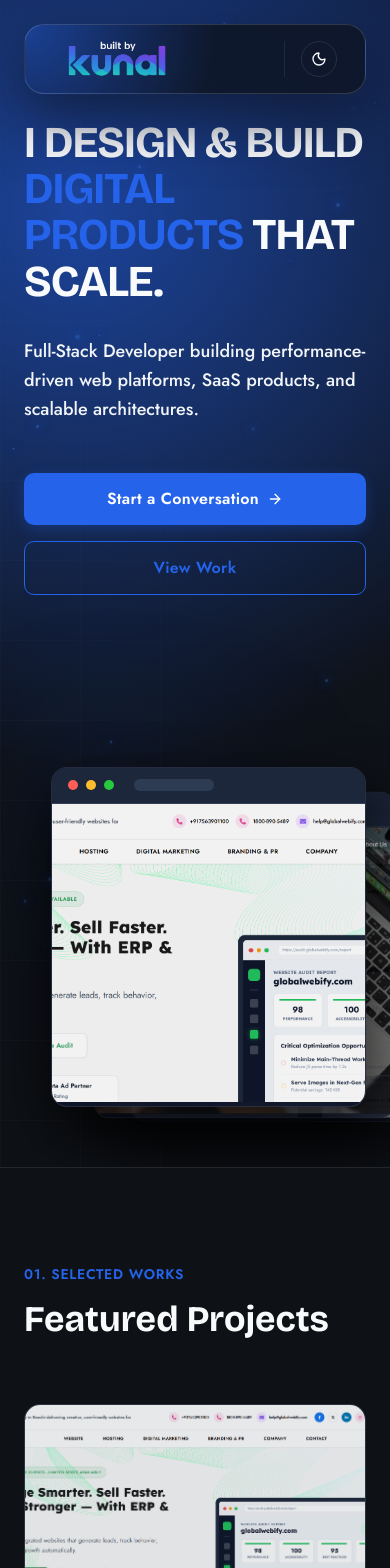
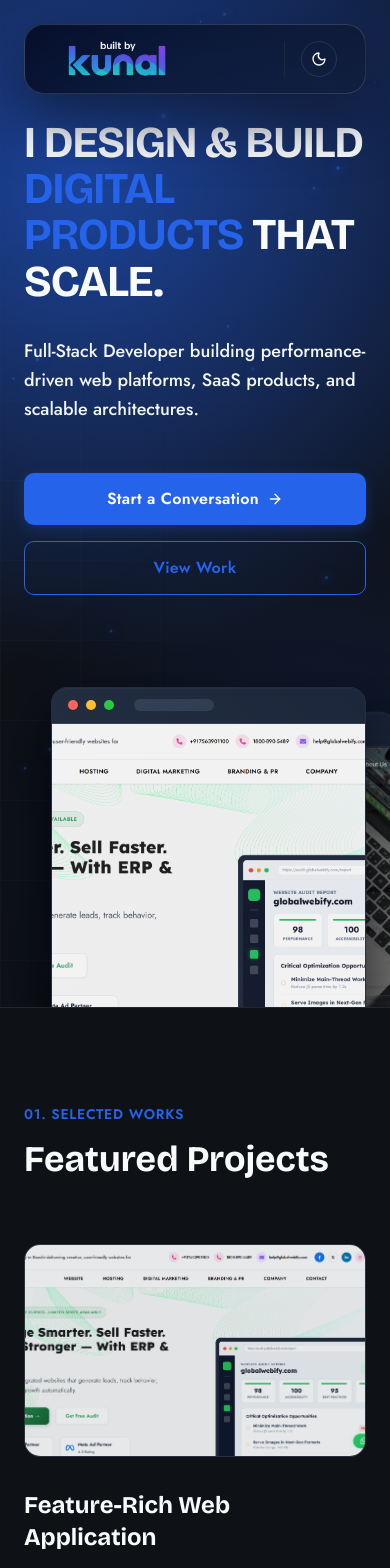
Before and after one commit to KunalBose2772/kunal, a Next.js app: page / in a window 390 px wide. Shown: the top 1568 px of the page. Built offline with nearby package versions, Linux system fonts and the light colour scheme.

Commit message:
fix(mobile): adjust mockup spacing and refine design depth

```diff
--- a/app/globals.css
+++ b/app/globals.css
@@ -70,15 +70,14 @@
 
 .nav-glass {
   background:
-    linear-gradient(135deg, #4ec0fe 0%, #4ec0fe 55%, #e5f6ff 100%);
+    linear-gradient(135deg, rgba(255, 255, 255, 0.8) 0%, rgba(255, 255, 255, 0.45) 100%);
   backdrop-filter: blur(16px);
   -webkit-backdrop-filter: blur(16px);
 }
 
 html.dark .nav-glass {
   background:
-    radial-gradient(circle at 0% 0%, rgba(37, 99, 235, 0.55), transparent 55%),
-    rgba(15, 23, 42, 0.96);
+    linear-gradient(135deg, rgba(2, 6, 23, 0.8) 0%, rgba(15, 23, 42, 0.5) 100%);
 }
 
 .crystal-border {
--- a/components/Hero.js
+++ b/components/Hero.js
@@ -23,7 +23,10 @@ export default function Hero() {
             {/* Background Layer: Subtle drifting particles */}
             <HeroParticles />
 
-            <div className="max-w-[1480px] w-full mx-auto px-6 md:px-12 z-10 grid grid-cols-1 lg:grid-cols-12 gap-12 lg:gap-24 items-center relative">
+            {/* NEW: Subtle Vertical Light Beam (separating text and mockups) */}
+            <div className="hidden lg:block absolute left-[55%] top-[20%] bottom-[20%] w-[1px] bg-gradient-to-b from-transparent via-brand-accent to-transparent opacity-[0.08] lg:opacity-[0.05] shadow-[0_0_20px_rgba(37,99,235,0.2)] pointer-events-none z-0" />
+
+            <div className="max-w-[1480px] w-full mx-auto px-6 md:px-12 z-10 grid grid-cols-1 lg:grid-cols-12 gap-y-4 lg:gap-24 items-center relative">
 
                 {/* Left Side (Text & CTA) -> 55% equivalent (roughly 7 columns) */}
                 <motion.div
@@ -33,7 +36,7 @@ export default function Hero() {
                         hidden: {},
                         visible: { transition: { staggerChildren: 0.1 } },
                     }}
-                    className="lg:col-span-7 flex flex-col items-start text-left z-10"
+                    className="lg:col-span-7 flex flex-col items-start text-left z-10 lg:mb-0 relative"
                 >
                     {/* Main Headline */}
                     <motion.div variants={fadeUp} transition={{ duration: 0.8, ease: [0.22, 1, 0.36, 1] }} className="mb-8 md:mb-10">
@@ -80,7 +83,7 @@ export default function Hero() {
                     initial={{ opacity: 0, x: 50 }}
                     animate={{ opacity: 1, x: 0 }}
                     transition={{ duration: 1.2, ease: [0.22, 1, 0.36, 1], delay: 0.3 }}
-                    className="lg:col-span-5 flex justify-center lg:justify-end mt-16 lg:mt-0"
+                    className="lg:col-span-5 flex justify-center lg:justify-end mt-4 lg:mt-0 -mb-20 sm:-mb-10 lg:mb-0 relative z-0"
                 >
                     <Mockups />
                 </motion.div>
--- a/components/Mockups.js
+++ b/components/Mockups.js
@@ -29,6 +29,7 @@ const CARDS = [
 
 export default function Mockups() {
     const [activeIndex, setActiveIndex] = useState(0);
+    const [mousePos, setMousePos] = useState({ x: 0, y: 0 });
 
     useEffect(() => {
         const interval = setInterval(() => {
@@ -36,6 +37,20 @@ export default function Mockups() {
         }, 5200);
         return () => clearInterval(interval);
     }, []);
+
+    const handleMouseMove = (e) => {
+        const rect = e.currentTarget.getBoundingClientRect();
+        const x = (e.clientX - rect.left) / rect.width - 0.5;
+        const y = (e.clientY - rect.top) / rect.height - 0.5;
+        setMousePos({ x, y });
+    };
+
+    const handleMouseLeave = () => {
+        setMousePos({ x: 0, y: 0 });
+    };
+
+    const rotateX = mousePos.y * -6; // max 3deg
+    const rotateY = mousePos.x * 6;  // max 3deg
 
     const positionedCards = useMemo(() => {
         return CARDS.map((card, index) => {
@@ -90,11 +105,22 @@ export default function Mockups() {
     }, [activeIndex]);
 
     return (
-        <div className="relative w-full max-w-[680px] h-[460px] md:h-[520px] flex items-center justify-end lg:justify-center pointer-events-none">
-            {/* Soft background glow */}
-            <div className="absolute inset-0 rounded-[32px] bg-gradient-to-br from-brand-accent/18 via-transparent to-brand-accent/8 blur-3xl opacity-80" />
+        <div
+            className="relative w-full max-w-[680px] h-[460px] md:h-[520px] flex items-center justify-end lg:justify-center pointer-events-auto"
+            onMouseMove={handleMouseMove}
+            onMouseLeave={handleMouseLeave}
+        >
+            {/* Deep environmental glow behind mockups */}
+            <div
+                className="absolute inset-[-150px] pointer-events-none"
+                style={{ background: 'radial-gradient(circle at 70% 50%, rgba(37,99,235,0.18), transparent 60%)' }}
+            />
 
-            <div className="relative w-[92%] md:w-full h-[340px] md:h-[400px]">
+            <motion.div
+                className="relative w-[92%] md:w-full h-[340px] md:h-[400px] perspective-[1000px]"
+                animate={{ rotateX, rotateY }}
+                transition={{ type: "spring", stiffness: 100, damping: 30, mass: 0.5 }}
+            >
                 {positionedCards.map((card) => (
                     <motion.div
                         key={card.id}
@@ -111,7 +137,12 @@ export default function Mockups() {
                             ease: [0.22, 1, 0.36, 1],
                         }}
                     >
-                        <div className="relative w-full h-full rounded-2xl border border-slate-200/80 bg-white shadow-[0_20px_60px_rgba(15,23,42,0.18)] dark:border-white/10 dark:bg-slate-900/95 dark:shadow-[0_25px_60px_rgba(0,0,0,0.75)] overflow-hidden pointer-events-auto">
+                        <div className="relative w-full h-full rounded-2xl border border-slate-200/80 bg-white shadow-[0_20px_60px_rgba(15,23,42,0.18)] dark:border-white/10 dark:bg-slate-900/95 dark:shadow-[0_25px_60px_rgba(0,0,0,0.75)] overflow-hidden pointer-events-auto group">
+
+                            {/* NEW: Soft inner shadow & subtle noise reflection */}
+                            <div className="absolute inset-0 z-20 pointer-events-none shadow-[inset_0_1px_3px_rgba(255,255,255,0.4)] dark:shadow-[inset_0_1px_1px_rgba(255,255,255,0.15)] rounded-2xl mix-blend-overlay" />
+                            <div className="absolute inset-0 z-20 pointer-events-none bg-gradient-to-tr from-white/5 to-transparent dark:from-white/10 opacity-50" />
+
                             {/* Window chrome */}
                             <div className="w-full h-9 md:h-10 bg-white/95 dark:bg-slate-800/95 border-b border-slate-200/90 dark:border-slate-700 flex items-center px-4 gap-2 shadow-[0_1px_0_rgba(148,163,184,0.35)] dark:shadow-none">
                                 <div className="w-2.5 h-2.5 rounded-full bg-[#ff5f56]" />
@@ -130,10 +161,13 @@ export default function Mockups() {
                                     className={`object-cover object-top opacity-95 ${card.id === "profile" ? "grayscale" : ""}`}
                                 />
                             </div>
+
+                            {/* NEW: Bottom subtle reflection */}
+                            <div className="absolute bottom-[-2px] left-1/2 -translate-x-1/2 w-[60%] h-[2px] bg-brand-accent/40 blur-[2px] z-20" />
                         </div>
                     </motion.div>
                 ))}
-            </div>
+            </motion.div>
         </div>
     );
 }
```
